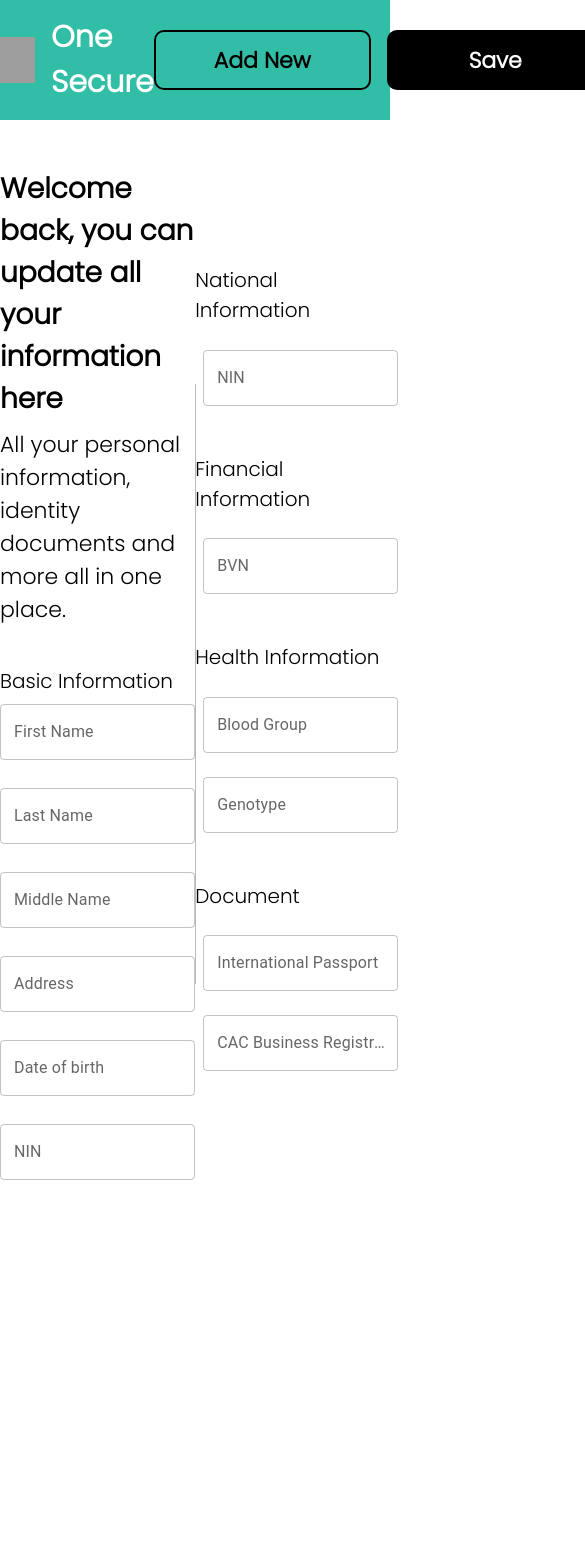
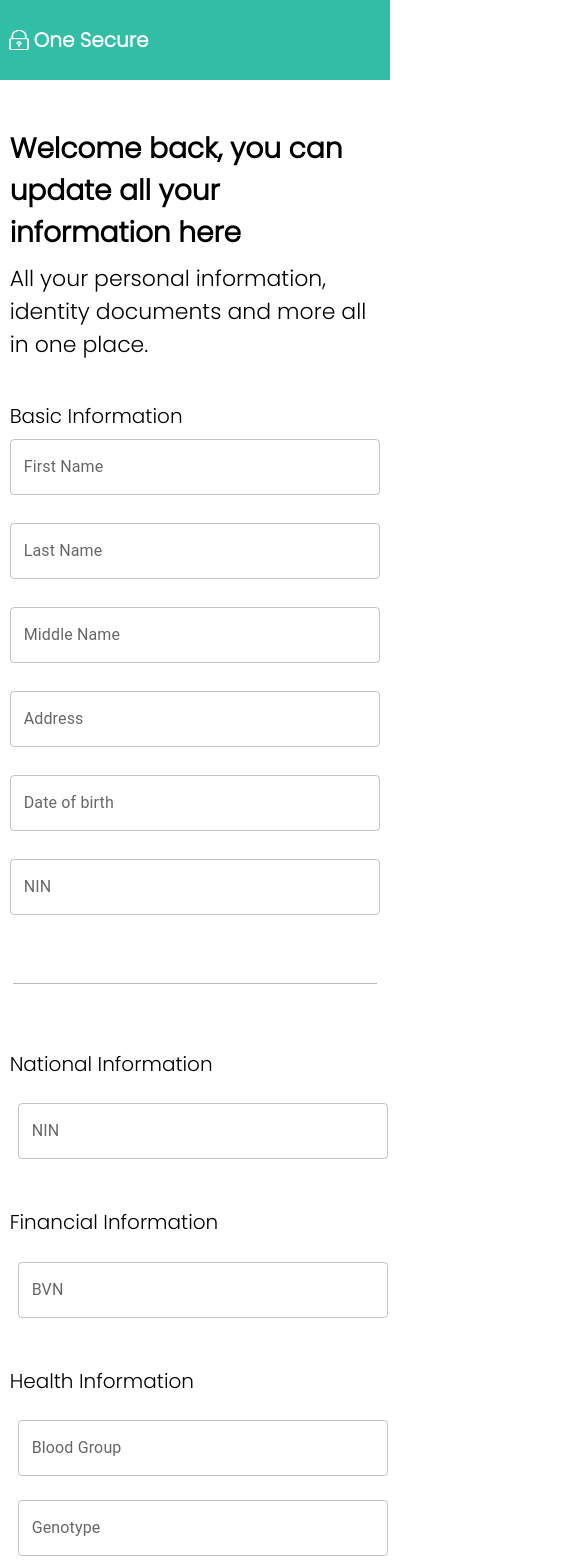
Before and after one commit to bitbender1010/OneSecure, a Next.js app: page /signUp in a window 390 px wide. Shown: the top 1568 px of the page, 585 px wide, since content can reach past the window. Before the commit the page ends 1248 px from the top, so only its background shows below. Built offline with nearby package versions, Linux system fonts and the light colour scheme; grey boxes are pictures that could not be loaded.

Commit message:
repo set well

```diff
--- a/pages/signUp.tsx
+++ b/pages/signUp.tsx
@@ -86,6 +86,7 @@ const Signup = () => {
               </div>
             </div>
             <div className={style.hr}></div>
+            <div className={style.hr1}></div>
             <div className={style.right}>
               <div className={style.conf}>
                 <h2>National Information</h2>
--- a/styles/sign.module.css
+++ b/styles/sign.module.css
@@ -1,4 +1,4 @@
-@import url('https://fonts.googleapis.com/css2?family=Poppins:wght@300&display=swap');
+@import url("https://fonts.googleapis.com/css2?family=Poppins:wght@300&display=swap");
 
 .main {
   margin: 0;
@@ -31,7 +31,7 @@
   width: 35px;
 }
 .logo span {
-  font-family: 'Poppins', sans-serif;
+  font-family: "Poppins", sans-serif;
   font-style: normal;
   font-weight: 600;
   font-size: 30px;
@@ -50,7 +50,7 @@
   width: 217px;
   height: 60px;
   border-radius: 10px;
-  font-family: 'Poppins', sans-serif;
+  font-family: "Poppins", sans-serif;
   font-style: normal;
   font-weight: 600;
   font-size: 22px;
@@ -86,31 +86,28 @@
   width: 480px;
 }
 .left h2 {
-  font-family: 'Poppins', sans-serif;
+  font-family: "Poppins", sans-serif;
   font-style: normal;
   font-weight: 600;
   font-size: 28px;
   line-height: 42px;
-  color: #000000;
   margin: 0 0 8px;
 }
 .left p {
-  font-family: 'Poppins', sans-serif;
+  font-family: "Poppins", sans-serif;
   font-style: normal;
   font-weight: 400;
   font-size: 22px;
   line-height: 33px;
-  color: #000000;
   margin: 0 0 8px;
 }
 
 .details {
-  font-family: 'Poppins', sans-serif;
+  font-family: "Poppins", sans-serif;
   font-style: normal;
   font-weight: 400;
   font-size: 20px;
   line-height: 30px;
-  color: #000000;
   margin: 2em 0 0;
 }
 
@@ -130,6 +127,18 @@
   width: 1px;
   height: 600px;
 }
+.hr {
+  background-color: rgb(185, 185, 185);
+  width: 1px;
+  height: 600px;
+}
+.hr1 {
+  background-color: rgb(185, 185, 185);
+  height: 1px;
+  width: 95%;
+  margin: 3em auto;
+  display: none;
+}
 
 .right {
   width: 480px;
@@ -140,10 +149,76 @@
 }
 
 .conf h2 {
-  font-family: 'Poppins', sans-serif;
+  font-family: "Poppins", sans-serif;
   font-style: normal;
   font-weight: 400;
   font-size: 20px;
   line-height: 30px;
-  color: #000000;
 }
+
+@media (max-width: 1440px) {
+  .info,
+  .nav {
+    max-width: 98%;
+  }
+}
+
+@media (max-width: 1024px) {
+  .right,
+  .left {
+    width: 400px;
+  }
+}
+
+@media (max-width: 900px) {
+  .info {
+    flex-direction: column;
+  }
+  .hr {
+    display: none;
+  }
+  .hr1 {
+    display: block;
+  }
+
+  .right,
+  .left {
+    width: 97%;
+  }
+}
+
+@media (max-width: 768px) {
+  .logo {
+    gap: 0.3em;
+  }
+  .logo img {
+    height: 20px;
+    width: 20px;
+  }
+
+  .logo span {
+    font-size: 20px;
+    line-height: 20px;
+  }
+
+  .btn button {
+    width: 100px;
+    height: 40px;
+    font-size: 16px;
+    line-height: 21px;
+  }
+}
+@media (max-width: 425px ) {
+   .btn{
+     display: none;
+   }
+   .logo {
+     margin-left: .3em;
+   }
+
+.navBa {
+  width: 100%;
+  height: 80px;
+  background: #32bea6;
+}
+}
```
Also changed, not shown: pages/create.tsx (line endings or trailing spaces), public/logo.png (renamed from public/Group.png).
